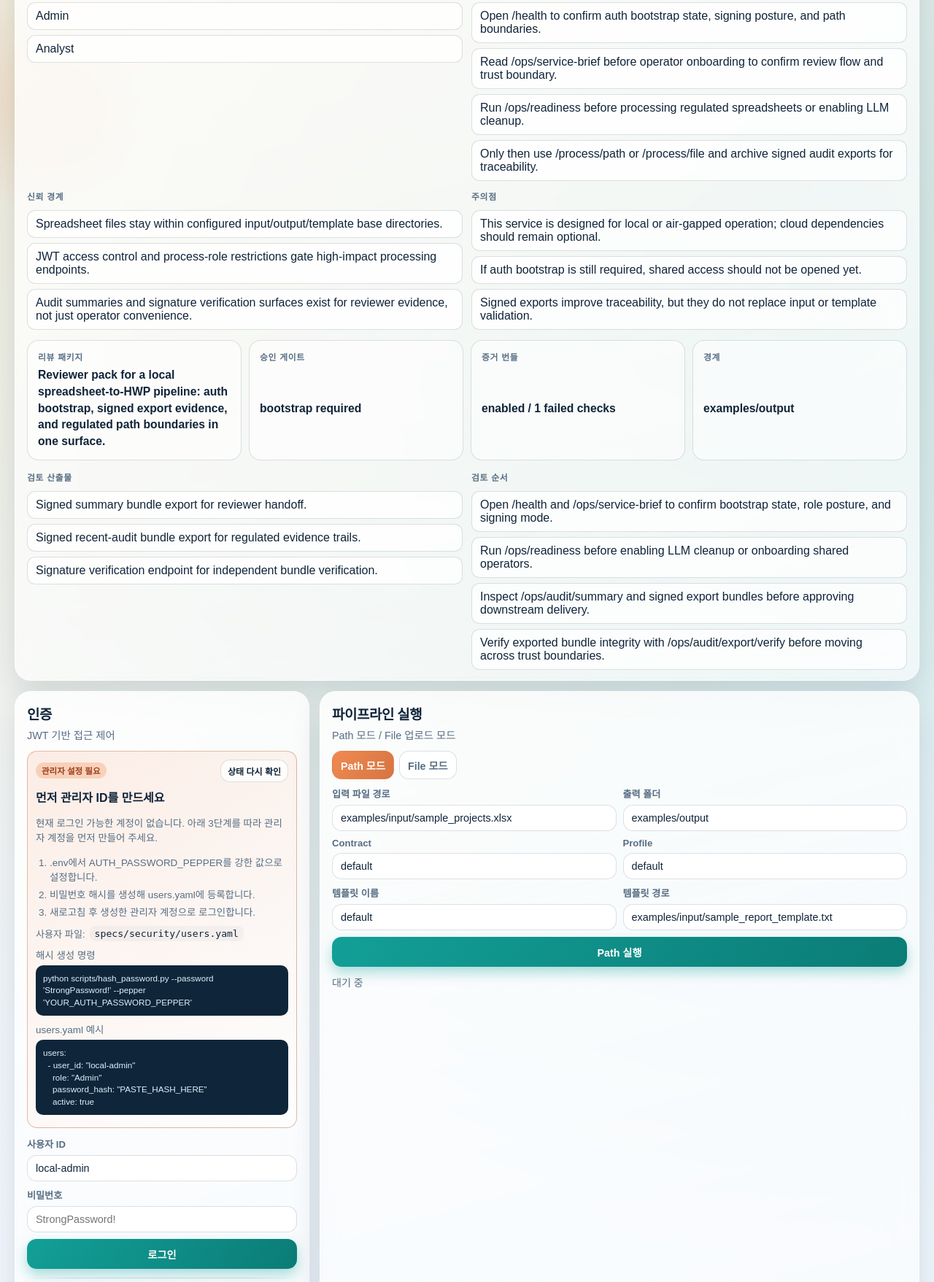
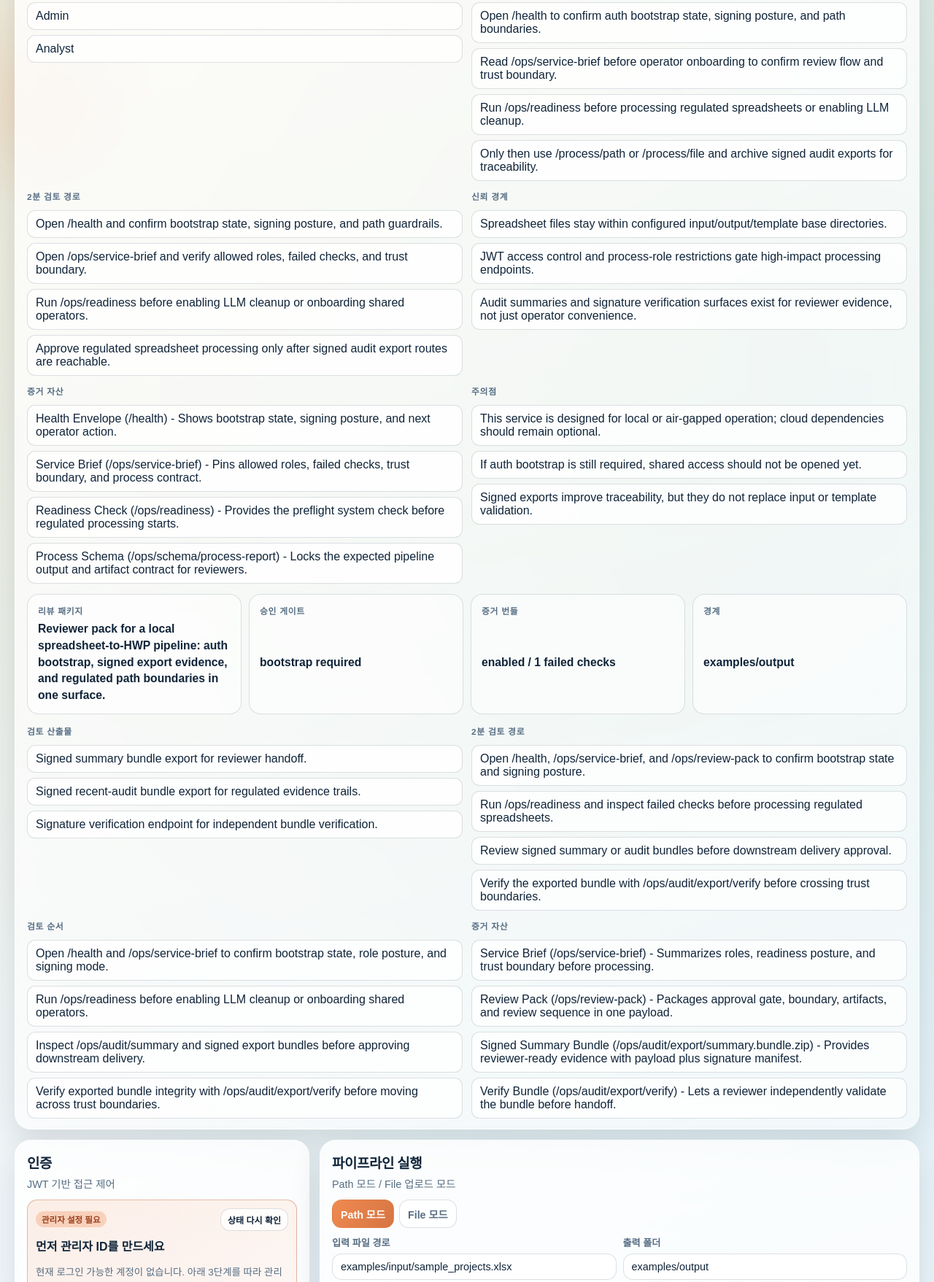
Before and after one commit to KIM3310/secure-xl2hwp-local, a FastAPI app: page / in a window 1280 px wide. Shown: the part 479-2236 px from the top of the page at 73% size. Run offline with FastAPI, Linux system fonts and the light colour scheme; data that the repository does not hold is empty; some libraries are stand-ins or nearby versions; some web fonts are replaced.

Commit message:
Polish secure xl2hwp review path

```diff
--- a/app/main.py
+++ b/app/main.py
@@ -796,6 +796,12 @@ def _service_brief_payload() -> dict[str, Any]:
             "Run /ops/readiness before processing regulated spreadsheets or enabling LLM cleanup.",
             "Only then use /process/path or /process/file and archive signed audit exports for traceability.",
         ],
+        "two_minute_review": [
+            "Open /health and confirm bootstrap state, signing posture, and path guardrails.",
+            "Open /ops/service-brief and verify allowed roles, failed checks, and trust boundary.",
+            "Run /ops/readiness before enabling LLM cleanup or onboarding shared operators.",
+            "Approve regulated spreadsheet processing only after signed audit export routes are reachable.",
+        ],
         "watchouts": [
             "This service is designed for local or air-gapped operation; cloud dependencies should remain optional.",
             "If auth bootstrap is still required, shared access should not be opened yet.",
@@ -805,6 +811,28 @@ def _service_brief_payload() -> dict[str, Any]:
             "Spreadsheet files stay within configured input/output/template base directories.",
             "JWT access control and process-role restrictions gate high-impact processing endpoints.",
             "Audit summaries and signature verification surfaces exist for reviewer evidence, not just operator convenience.",
+        ],
+        "proof_assets": [
+            {
+                "label": "Health Envelope",
+                "path": "/health",
+                "why": "Shows bootstrap state, signing posture, and next operator action.",
+            },
+            {
+                "label": "Service Brief",
+                "path": "/ops/service-brief",
+                "why": "Pins allowed roles, failed checks, trust boundary, and process contract.",
+            },
+            {
+                "label": "Readiness Check",
+                "path": "/ops/readiness",
+                "why": "Provides the preflight system check before regulated processing starts.",
+            },
+            {
+                "label": "Process Schema",
+                "path": "/ops/schema/process-report",
+                "why": "Locks the expected pipeline output and artifact contract for reviewers.",
+            },
         ],
         "routes": SERVICE_BRIEF_ROUTES,
     }
@@ -861,10 +889,38 @@ def _review_pack_payload() -> dict[str, Any]:
             "Inspect /ops/audit/summary and signed export bundles before approving downstream delivery.",
             "Verify exported bundle integrity with /ops/audit/export/verify before moving across trust boundaries.",
         ],
+        "two_minute_review": [
+            "Open /health, /ops/service-brief, and /ops/review-pack to confirm bootstrap state and signing posture.",
+            "Run /ops/readiness and inspect failed checks before processing regulated spreadsheets.",
+            "Review signed summary or audit bundles before downstream delivery approval.",
+            "Verify the exported bundle with /ops/audit/export/verify before crossing trust boundaries.",
+        ],
         "watchouts": [
             "Signed bundles provide tamper evidence, but they do not validate spreadsheet semantics automatically.",
             "If auth bootstrap is still required, the workstation is not ready for shared operator access.",
             "Path guardrails are only effective when base directories remain locked down in deployment.",
+        ],
+        "proof_assets": [
+            {
+                "label": "Service Brief",
+                "path": "/ops/service-brief",
+                "why": "Summarizes roles, readiness posture, and trust boundary before processing.",
+            },
+            {
+                "label": "Review Pack",
+                "path": "/ops/review-pack",
+                "why": "Packages approval gate, boundary, artifacts, and review sequence in one payload.",
+            },
+            {
+                "label": "Signed Summary Bundle",
+                "path": "/ops/audit/export/summary.bundle.zip",
+                "why": "Provides reviewer-ready evidence with payload plus signature manifest.",
+            },
+            {
+                "label": "Verify Bundle",
+                "path": "/ops/audit/export/verify",
+                "why": "Lets a reviewer independently validate the bundle before handoff.",
+            },
         ],
         "links": {
             "health": "/health",
--- a/app/web/static/app.js
+++ b/app/web/static/app.js
@@ -16,14 +16,18 @@ const I18N = {
     "serviceBrief.failedChecks": "실패 점검",
     "serviceBrief.roles": "처리 역할",
     "serviceBrief.reviewFlow": "검토 흐름",
+    "serviceBrief.twoMinuteReview": "2분 검토 경로",
     "serviceBrief.trustBoundary": "신뢰 경계",
+    "serviceBrief.proofAssets": "증거 자산",
     "serviceBrief.watchouts": "주의점",
     "reviewPack.title": "리뷰 패키지",
     "reviewPack.approvalGate": "승인 게이트",
     "reviewPack.proofBundle": "증거 번들",
     "reviewPack.boundary": "경계",
     "reviewPack.artifacts": "검토 산출물",
+    "reviewPack.twoMinuteReview": "2분 검토 경로",
     "reviewPack.sequence": "검토 순서",
+    "reviewPack.proofAssets": "증거 자산",
     "control.language": "언어",
     "control.theme": "테마",
     "control.brand": "브랜드",
@@ -187,14 +191,18 @@ const I18N = {
     "serviceBrief.failedChecks": "Failed checks",
     "serviceBrief.roles": "Process roles",
     "serviceBrief.reviewFlow": "Review flow",
+    "serviceBrief.twoMinuteReview": "2-minute review",
     "serviceBrief.trustBoundary": "Trust boundary",
+    "serviceBrief.proofAssets": "Proof assets",
     "serviceBrief.watchouts": "Watchouts",
     "reviewPack.title": "Review pack",
     "reviewPack.approvalGate": "Approval gate",
     "reviewPack.proofBundle": "Proof bundle",
     "reviewPack.boundary": "Boundary",
     "reviewPack.artifacts": "Artifacts",
+    "reviewPack.twoMinuteReview": "2-minute review",
     "reviewPack.sequence": "Review sequence",
+    "reviewPack.proofAssets": "Proof assets",
     "control.language": "Language",
     "control.theme": "Theme",
     "control.brand": "Brand",
@@ -386,14 +394,18 @@ const els = {
   briefFailedChecks: document.getElementById("briefFailedChecks"),
   briefRoles: document.getElementById("briefRoles"),
   briefReviewFlow: document.getElementById("briefReviewFlow"),
+  briefTwoMinuteReview: document.getElementById("briefTwoMinuteReview"),
   briefTrustBoundary: document.getElementById("briefTrustBoundary"),
+  briefProofAssets: document.getElementById("briefProofAssets"),
   briefWatchouts: document.getElementById("briefWatchouts"),
   reviewPackHeadline: document.getElementById("reviewPackHeadline"),
   reviewPackGate: document.getElementById("reviewPackGate"),
   reviewPackProof: document.getElementById("reviewPackProof"),
   reviewPackBoundary: document.getElementById("reviewPackBoundary"),
   reviewPackArtifacts: document.getElementById("reviewPackArtifacts"),
+  reviewPackTwoMinuteReview: document.getElementById("reviewPackTwoMinuteReview"),
   reviewPackSequence: document.getElementById("reviewPackSequence"),
+  reviewPackProofAssets: document.getElementById("reviewPackProofAssets"),
   logoutBtn: document.getElementById("logoutBtn"),
   loginForm: document.getElementById("loginForm"),
   loginUserId: document.getElementById("loginUserId"),
@@ -909,6 +921,15 @@ function renderBriefList(container, items) {
   });
 }
 
+function formatProofAssets(items) {
+  return (items || []).map((item) => {
+    const label = item?.label || "Asset";
+    const path = item?.path || "";
+    const why = item?.why || "";
+    return why ? `${label} (${path}) - ${why}` : `${label} (${path})`;
+  });
+}
+
 function renderServiceBrief(payload = null) {
   state.lastServiceBrief = payload || null;
 
@@ -923,7 +944,9 @@ function renderServiceBrief(payload = null) {
     els.briefFailedChecks.textContent = "-";
     renderBriefList(els.briefRoles, []);
     renderBriefList(els.briefReviewFlow, []);
+    renderBriefList(els.briefTwoMinuteReview, []);
     renderBriefList(els.briefTrustBoundary, []);
+    renderBriefList(els.briefProofAssets, []);
     renderBriefList(els.briefWatchouts, []);
     return;
   }
@@ -943,7 +966,9 @@ function renderServiceBrief(payload = null) {
   els.briefFailedChecks.textContent = String(failedChecks);
   renderBriefList(els.briefRoles, payload.allowed_process_roles || []);
   renderBriefList(els.briefReviewFlow, payload.review_flow || []);
+  renderBriefList(els.briefTwoMinuteReview, payload.two_minute_review || []);
   renderBriefList(els.briefTrustBoundary, payload.trust_boundary || []);
+  renderBriefList(els.briefProofAssets, formatProofAssets(payload.proof_assets || []));
   renderBriefList(els.briefWatchouts, payload.watchouts || []);
 }
 
@@ -956,7 +981,9 @@ function renderReviewPack(payload = null) {
     els.reviewPackProof.textContent = "-";
     els.reviewPackBoundary.textContent = "-";
     renderBriefList(els.reviewPackArtifacts, []);
+    renderBriefList(els.reviewPackTwoMinuteReview, []);
     renderBriefList(els.reviewPackSequence, []);
+    renderBriefList(els.reviewPackProofAssets, []);
     return;
   }
 
@@ -973,7 +1000,9 @@ function renderReviewPack(payload = null) {
   els.reviewPackProof.textContent = `${proofBundle.signed_export_mode || "unknown"} / ${failedChecks} failed checks`;
   els.reviewPackBoundary.textContent = targetBoundary.output_base_dir || "-";
   renderBriefList(els.reviewPackArtifacts, payload.artifacts || []);
+  renderBriefList(els.reviewPackTwoMinuteReview, payload.two_minute_review || []);
   renderBriefList(els.reviewPackSequence, payload.review_sequence || []);
+  renderBriefList(els.reviewPackProofAssets, formatProofAssets(payload.proof_assets || []));
 }
 
 function drawEmpty(canvas, label) {
--- a/app/web/templates/index.html
+++ b/app/web/templates/index.html
@@ -98,8 +98,16 @@
               <ul id="briefReviewFlow" class="artifact-list"></ul>
             </div>
             <div>
+              <span class="brief-label" data-i18n="serviceBrief.twoMinuteReview">2분 검토 경로</span>
+              <ul id="briefTwoMinuteReview" class="artifact-list"></ul>
+            </div>
+            <div>
               <span class="brief-label" data-i18n="serviceBrief.trustBoundary">신뢰 경계</span>
               <ul id="briefTrustBoundary" class="artifact-list"></ul>
+            </div>
+            <div>
+              <span class="brief-label" data-i18n="serviceBrief.proofAssets">증거 자산</span>
+              <ul id="briefProofAssets" class="artifact-list"></ul>
             </div>
             <div>
               <span class="brief-label" data-i18n="serviceBrief.watchouts">주의점</span>
@@ -132,8 +140,16 @@
               <ul id="reviewPackArtifacts" class="artifact-list"></ul>
             </div>
             <div>
+              <span class="brief-label" data-i18n="reviewPack.twoMinuteReview">2분 검토 경로</span>
+              <ul id="reviewPackTwoMinuteReview" class="artifact-list"></ul>
+            </div>
+            <div>
               <span class="brief-label" data-i18n="reviewPack.sequence">검토 순서</span>
               <ul id="reviewPackSequence" class="artifact-list"></ul>
+            </div>
+            <div>
+              <span class="brief-label" data-i18n="reviewPack.proofAssets">증거 자산</span>
+              <ul id="reviewPackProofAssets" class="artifact-list"></ul>
             </div>
           </div>
         </div>
```
Also changed, not shown: tests/test_ui.py (+4 -0 lines), README.md.
